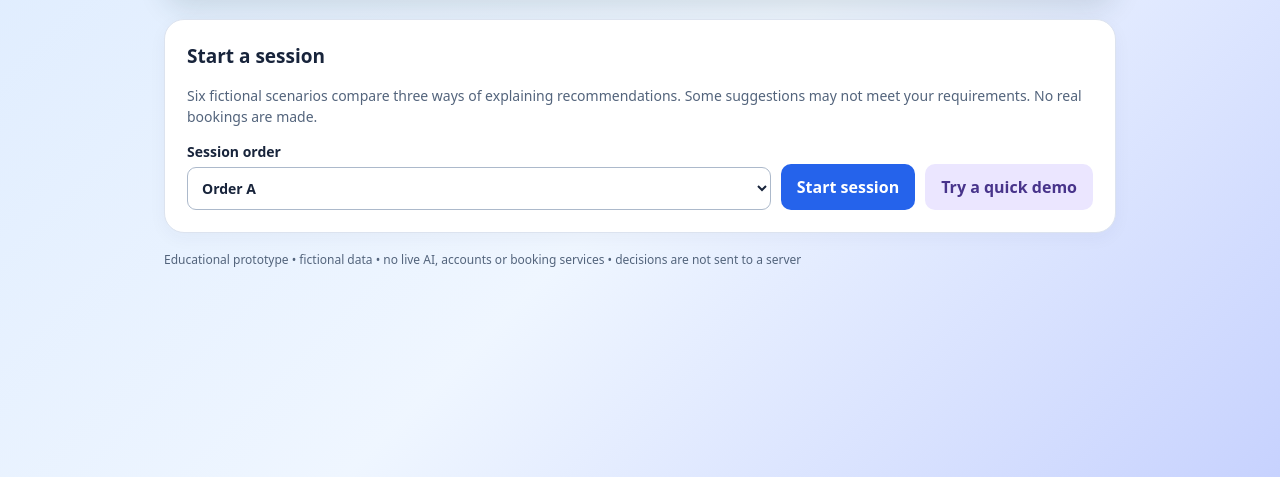
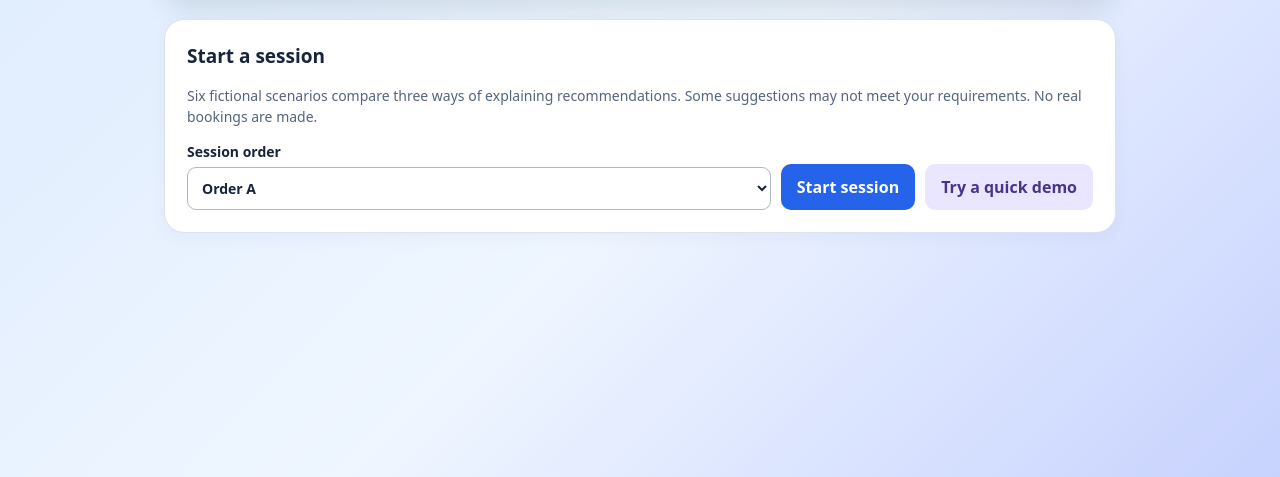
Before and after one commit to alpsozu/courtcheck, a plain HTML site: page index.html in a window 1280 px wide. Shown: the part 323-800 px from the top of the page. Drawn offline with Linux system fonts and the light colour scheme.

Commit message:
Update index.html

```diff
--- a/index.html
+++ b/index.html
@@ -493,11 +493,6 @@ footer {
 
 </section>
 
-<footer>
-    Educational prototype • fictional data • no live AI,
-    accounts or booking services • decisions are not sent
-    to a server
-</footer>
 
 </main>
 
```
